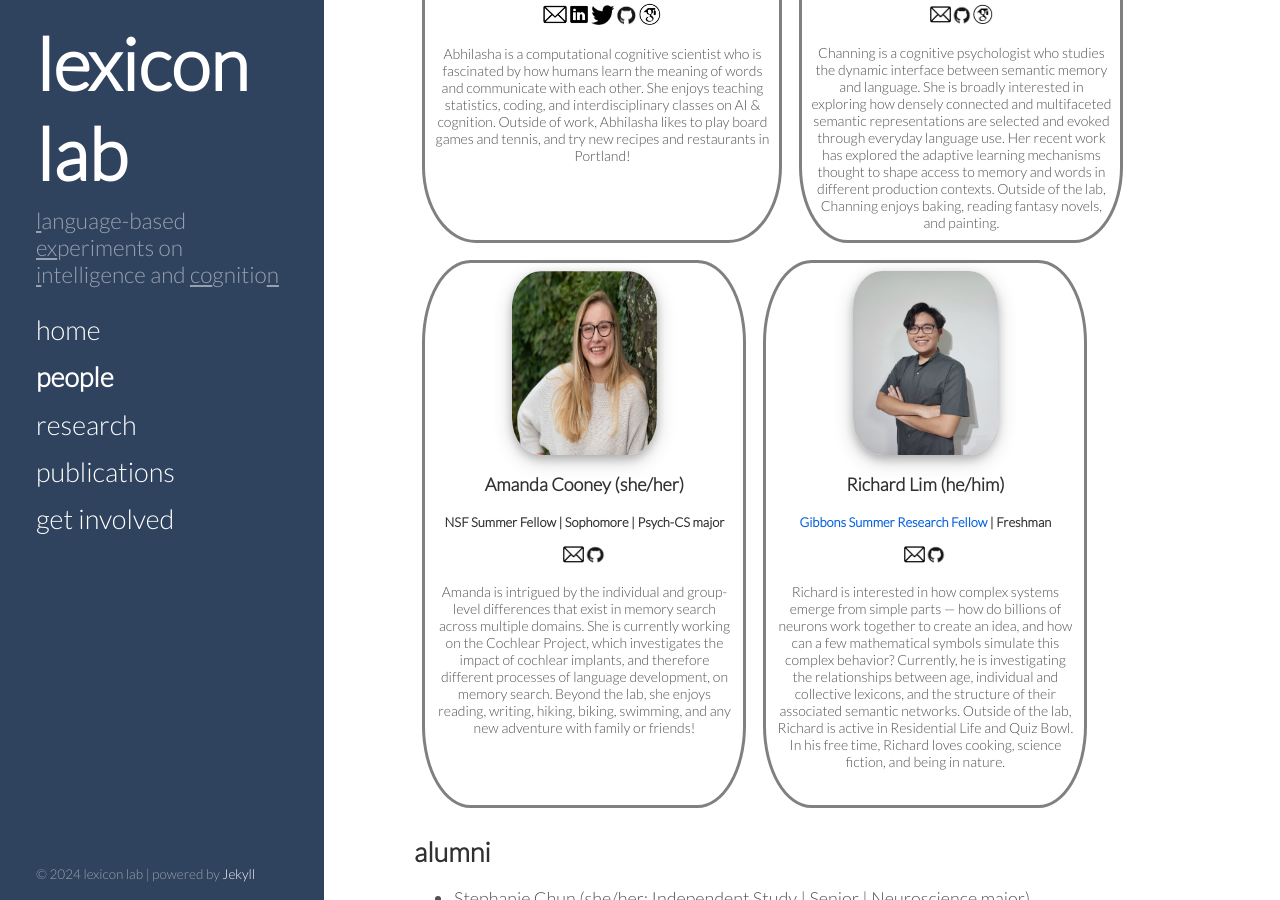
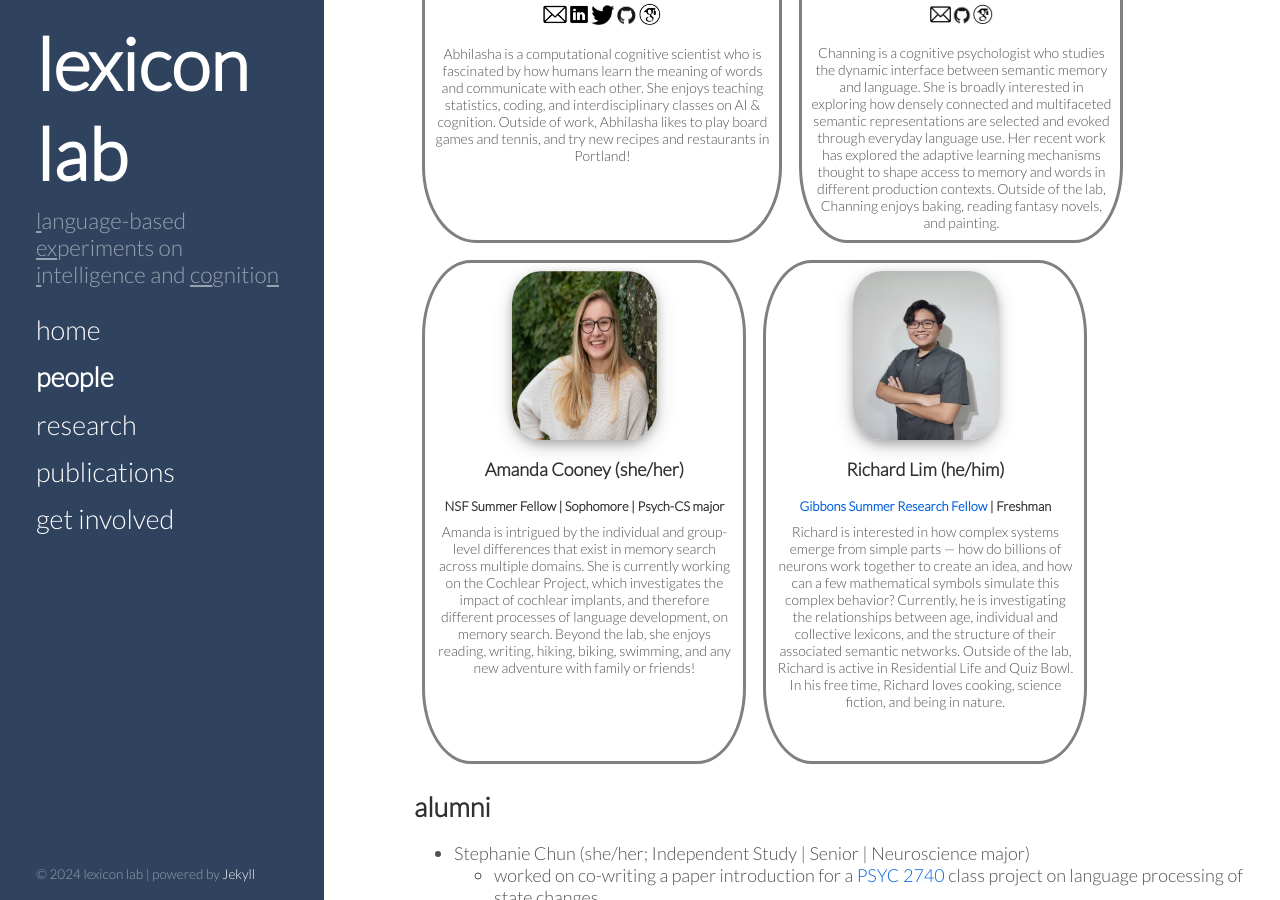
Before and after one commit to thelexiconlab/thelexiconlab.github.io, a Jekyll site: the page built from people.html, in a window 1280 px wide and 900 px high, scrolled down 513 px. Built offline with Jekyll 4.4.1, drawn with Linux system fonts in a browser that asks for light colours; Markdown is read by kramdown in place of the engine named in the settings.

Commit message:
update people

```diff
--- a/people.html
+++ b/people.html
@@ -45,7 +45,6 @@ order: 2
             <div class="card-body">
               <h5 class="card-title">Amanda Cooney (she/her)</h5>
               <h6 class="card-position"> NSF Summer Fellow | Sophomore | Psych-CS major</h6>
-              <p class="teamicons"><a href=mailto:mkang2@bowdoin.edu target="_blank"><img src ="/images/icons/email.png" alt="shared icon" class="iconimg"></a><a href=https://github.com/mkang817415 target="_blank"><img src ="/images/icons/git.png" alt="shared icon" class="iconimg"></a></p>
               <p class="card-text">Amanda is intrigued by the individual and group-level differences that exist in memory search across multiple domains. She is currently working on the Cochlear Project, which investigates the impact of cochlear implants, and therefore different processes of language development, on memory search. Beyond the lab, she enjoys reading, writing, hiking, biking, swimming, and any new adventure with family or friends!</p>
             </div>
             </div>
@@ -55,7 +54,6 @@ order: 2
           <div class="card-body">
             <h5 class="card-title">Richard Lim (he/him)</h5>
             <h6 class="card-position"> <a href="https://www.bowdoin.edu/it/academic-technology/gibbons-summer-research.html"> Gibbons Summer Research Fellow</a> | Freshman</h6>
-            <p class="teamicons"><a href=mailto:mkang2@bowdoin.edu target="_blank"><img src ="/images/icons/email.png" alt="shared icon" class="iconimg"></a><a href=https://github.com/mkang817415 target="_blank"><img src ="/images/icons/git.png" alt="shared icon" class="iconimg"></a></p>
             <p class="card-text">Richard is interested in how complex systems emerge from simple parts — how do billions of neurons work together to create an idea, and how can a few mathematical symbols simulate this complex behavior? Currently, he is investigating the relationships between age, individual and collective lexicons, and the structure of their associated semantic networks. Outside of the lab, Richard is active in Residential Life and Quiz Bowl. In his free time, Richard loves cooking, science fiction, and being in nature.
             </p>
           </div>
--- a/publications.html
+++ b/publications.html
@@ -15,7 +15,7 @@ order: 4
 <ol reversed>
 <h3 class="unindent" > manuscripts in preparation </h3><br>
 <li><div>Kumar, A.A., Steyvers, M. (in prep.). Pragmatic inference in helpful scenarios.</div></li><br>
-<li><div><img src ="/images/icons/phd-icon.png" alt="postdoc icon" class = "papericon" title="postdoc">Hambric, C.E., <img src ="/images/icons/undergrad.png" alt="ug icon" class = "papericon" title="undergraduate author">Sides, J., Holmes, K., Kumar, A.A. (in prep.). Boundary conditions in mental representations of object-state changes: A non-replication and extension.</div></li><br>
+<li><div><img src ="/images/icons/phd-icon.png.png" alt=" icon" class = "papericon" title="postdoc">Hambric, C.E., <img src ="/images/icons/undergrad.png" alt="ug icon" class = "papericon" title="undergraduate author">Sides, J., Holmes, K., Kumar, A.A. (in prep.). Boundary conditions in mental representations of object-state changes: A non-replication and extension.</div></li><br>
 <li><div>Kumar, A.A. (in prep.). Novel word learning from co-occurrence.</div></li><br>
 <h3 class="unindent"> 2024 </h3><br>
 <li><div>Kumar, A.A., Hawkins, R.D. (in press). Lexical search and social reasoning jointly explain communication in associative reference games. <i>Journal of Experimental Psychology: General</i>. [<a href="https://osf.io/preprints/psyarxiv/3a9kq" target="_blank" style="color:#0864dd;">PDF</a>] [<a href="https://github.com/hawkrobe/lexical-search-and-pragmatics" target="_blank" style="color:#0864dd;">open materials</a>]</div></li><br>
```
